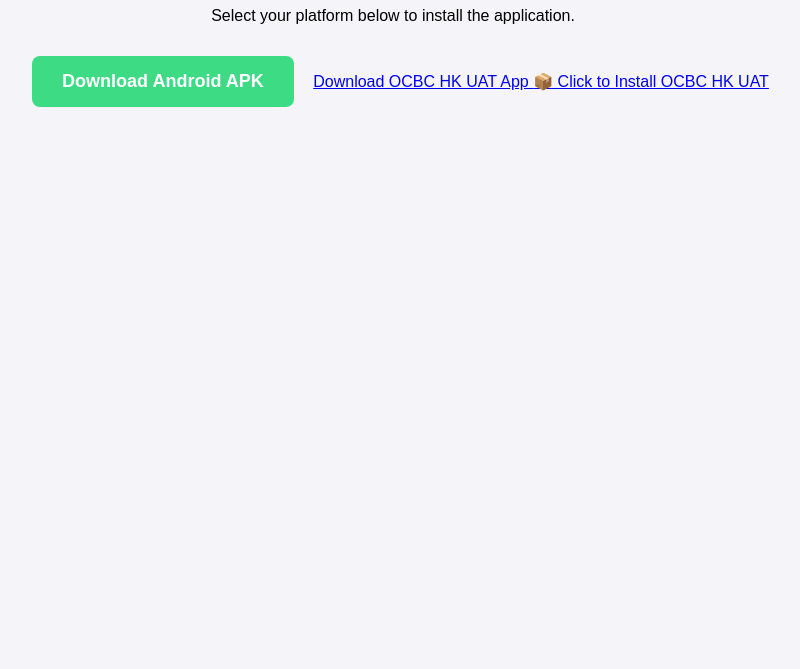
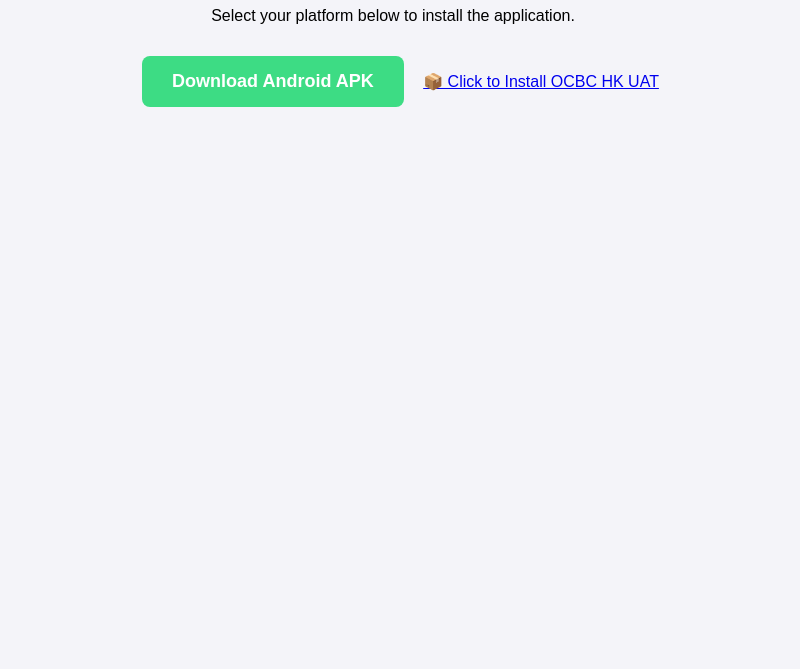
Before and after one commit to ocbcdev01/ios_aos, a plain HTML site: page index.html in a window 1280 px wide. Shown: the part 131-800 px from the top of the page, without its empty margins (247-1047 px from the left). Drawn offline with Linux system fonts and the light colour scheme.

Commit message:
Update index.html

```diff
--- a/index.html
+++ b/index.html
@@ -17,13 +17,10 @@
     <!-- Android Link -->
     <a href="files/app.apk" class="btn android">Download Android APK</a>
 
-    <!-- iOS Special Link (Must point to your manifest, not the direct IPA) -->
-    <a href="itms-services://?action=download-manifest&url=https://github.io">
-       Download OCBC HK UAT App
-    </a>
+
 
     <a href="itms-services://?action=download-manifest&amp;url=https://github.io">
-   📦 Click to Install OCBC HK UAT
-</a>
+       📦 Click to Install OCBC HK UAT
+    </a>
 </body>
 </html>
```
